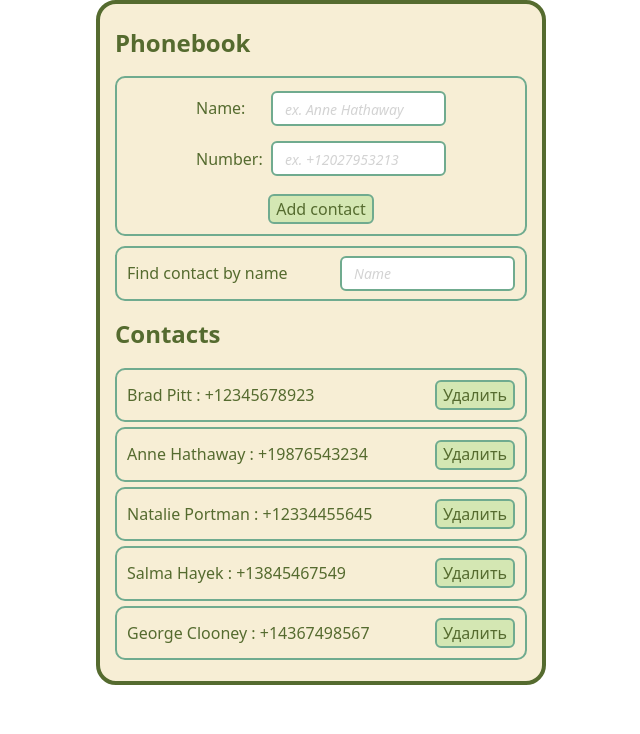
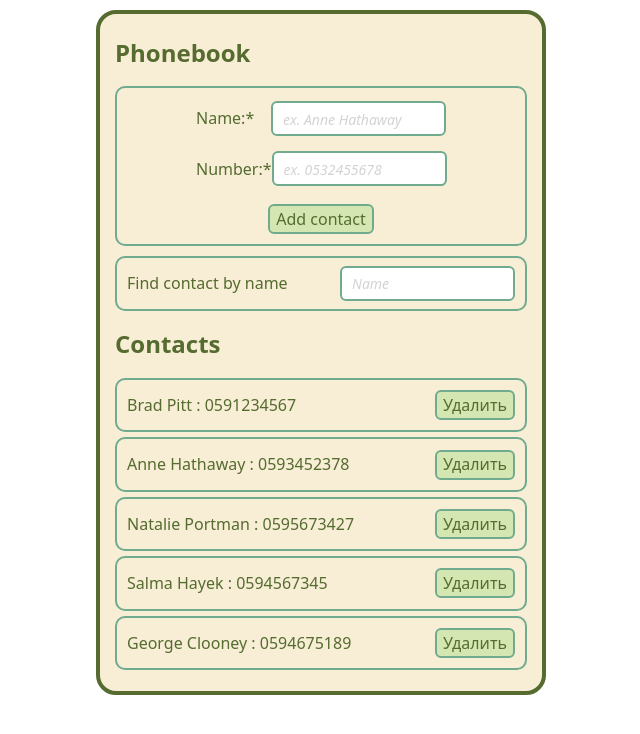
Before and after one commit to nat-kir/goit-react-hw-08-phonebook, a React (Create React App) app: page / in a window 1280 px wide. Shown: the top 734 px of the page, without its empty margins (319-959 px from the left). Built offline with nearby package versions, Linux system fonts and the light colour scheme.

Commit message:
2nd submition

```diff
--- a/src/App.js
+++ b/src/App.js
@@ -9,11 +9,11 @@ import './index.css';
 class App extends Component {
   state = {
     contacts: [
-      { id: '1', name: 'Brad Pitt', number: '+12345678923' },
-      { id: '2', name: 'Anne Hathaway', number: '+19876543234' },
-      { id: '3', name: 'Natalie Portman', number: '+12334455645' },
-      { id: '4', name: 'Salma Hayek', number: '+13845467549' },
-      { id: '5', name: 'George Clooney', number: '+14367498567' },
+      { id: '1', name: 'Brad Pitt', number: '0591234567' },
+      { id: '2', name: 'Anne Hathaway', number: '0593452378' },
+      { id: '3', name: 'Natalie Portman', number: '0595673427' },
+      { id: '4', name: 'Salma Hayek', number: '0594567345' },
+      { id: '5', name: 'George Clooney', number: '0594675189' },
     ],
     filter: '',
   };
@@ -33,26 +33,26 @@ class App extends Component {
     };
 
     if (
-      contacts.find(contact => {
+      contacts.some(contact => {
         return name.toLowerCase() === contact.name.toLowerCase();
       })
     ) {
       alert(`${name} is already in contacts`);
-    } else if (
+      return;
+    }
+
+    if (
       contacts.find(contact => {
         return number === contact.number;
       })
     ) {
       alert(`This number ${number} is already in contacts`);
-    } else if (name === '') {
-      alert('Please, give a name for new contact');
-    } else if (number === '') {
-      alert('Please, add a number');
-    } else {
-      this.setState(prevState => ({
-        contacts: [newContact, ...prevState.contacts],
-      }));
+      return;
     }
+
+    this.setState(prevState => ({
+      contacts: [newContact, ...prevState.contacts],
+    }));
   };
 
   filterContacts = e => {
@@ -75,7 +75,6 @@ class App extends Component {
       <Container>
         <h2>Phonebook</h2>
         <Form onSubmit={this.addContact} />
-
         <Filter value={filter} onChange={this.filterContacts} />
 
         <h2>Contacts</h2>
@@ -89,3 +88,5 @@ class App extends Component {
 }
 
 export default App;
+
+//
--- a/src/components/ContactList/ContactItem.js
+++ b/src/components/ContactList/ContactItem.js
@@ -18,6 +18,7 @@ const ContactItem = ({ name, number, deleteContact }) => {
 ContactItem.propTypes = {
   name: PropTypes.string.isRequired,
   number: PropTypes.string.isRequired,
+  deleteContact: PropTypes.func.isRequired,
 };
 
 export default ContactItem;
--- a/src/components/ContactList/ContactList.js
+++ b/src/components/ContactList/ContactList.js
@@ -23,5 +23,6 @@ ContactList.propTypes = {
       id: PropTypes.string.isRequired,
     }),
   ).isRequired,
+  onDeleteContact: PropTypes.func.isRequired,
 };
 export default ContactList;
--- a/src/components/Container/Container.module.css
+++ b/src/components/Container/Container.module.css
@@ -1,7 +1,6 @@
 .Container {
   width: 450px;
-  margin-left: auto;
-  margin-right: auto;
+  margin: 10px auto;
   padding: 5px 15px;
   border: 4px solid darkolivegreen;
   border-radius: 20px;
--- a/src/components/Filter/Filter.js
+++ b/src/components/Filter/Filter.js
@@ -1,4 +1,5 @@
 import React from 'react';
+import PropTypes from 'prop-types';
 import styles from './Filter.module.css';
 
 const Filter = ({ value, onChange }) => {
@@ -16,4 +17,9 @@ const Filter = ({ value, onChange }) => {
   );
 };
 
+Filter.propTypes = {
+  value: PropTypes.string.isRequired,
+  onChange: PropTypes.func.isRequired,
+};
+
 export default Filter;
--- a/src/components/Filter/Filter.module.css
+++ b/src/components/Filter/Filter.module.css
@@ -17,16 +17,16 @@
   border-radius: 6px;
   margin: auto 0;
   width: 175px;
+  padding-left: 10px;
 }
 .input::placeholder {
   color: lightgrey;
   font-style: italic;
   font-size: 14px;
-  padding: 10px;
 }
+
 .input:focus {
   outline: none;
-  border: 2px solid #dc5b21;
+  border: 2px solid #3e745b;
   color: darkolivegreen;
-  padding-left: 10px;
 }
--- a/src/components/Form/Form.js
+++ b/src/components/Form/Form.js
@@ -4,8 +4,7 @@ import styles from './Form.module.css';
 
 class Form extends Component {
   static propTypes = {
-    name: PropTypes.string,
-    number: PropTypes.string,
+    onSubmit: PropTypes.func.isRequired,
   };
 
   state = {
@@ -18,7 +17,16 @@ class Form extends Component {
     this.setState({ [name]: value });
   };
   handleSubmit = e => {
+    const { name, number } = this.state;
     e.preventDefault();
+    if (name === '') {
+      alert('Please, give a name for new contact');
+      return;
+    }
+    if (number === '') {
+      alert('Please, add a number');
+      return;
+    }
     this.props.onSubmit(this.state);
     this.reset();
   };
@@ -28,10 +36,15 @@ class Form extends Component {
 
   render() {
     return (
-      <form className={styles.form} onSubmit={this.handleSubmit}>
+      <form
+        className={styles.form}
+        autoComplete="off"
+        onSubmit={this.handleSubmit}
+      >
         <label className={styles.label}>
-          <p className={styles.labelName}>Name:</p>
+          <p className={styles.labelName}>Name:&#42;</p>
           <input
+            required
             className={styles.input}
             type="text"
             placeholder="ex. Anne Hathaway"
@@ -41,11 +54,12 @@ class Form extends Component {
           />
         </label>
         <label className={styles.label}>
-          <p className={styles.labelName}>Number:</p>
+          <p className={styles.labelName}>Number:&#42;</p>
           <input
+            required
             className={styles.input}
-            type="text"
-            placeholder="ex. +12027953213"
+            type="number"
+            placeholder="ex. 0532455678"
             value={this.state.number}
             name="number"
             onChange={this.handleInputChange}
--- a/src/components/Form/Form.module.css
+++ b/src/components/Form/Form.module.css
@@ -8,7 +8,6 @@
   justify-content: space-between;
   width: 250px;
   margin: 0 auto;
-  /* border: 1px solid grey; */
 }
 .input {
   margin-left: 10px;
@@ -17,18 +16,17 @@
   border-radius: 6px;
   margin: auto 0;
   width: 175px;
+  padding: 10px;
 }
 .input::placeholder {
   color: lightgrey;
   font-style: italic;
-  padding: 10px;
   font-size: 14px;
 }
 .input:focus {
   outline: none;
-  border: 2px solid #dc5b21;
+  border: 2px solid #3e745b;
   color: darkolivegreen;
-  padding-left: 10px;
 }
 
 .labelName {
@@ -45,3 +43,18 @@
 
   color: darkolivegreen;
 }
+.button:disabled {
+  background-color: rgb(228, 236, 215);
+  border: 2px #9da1a0 solid;
+  color: rgb(142, 155, 120);
+}
+
+input::-webkit-outer-spin-button,
+input::-webkit-inner-spin-button {
+  -webkit-appearance: none;
+  margin: 0;
+}
+
+input[type='number'] {
+  -moz-appearance: textfield;
+}
```
